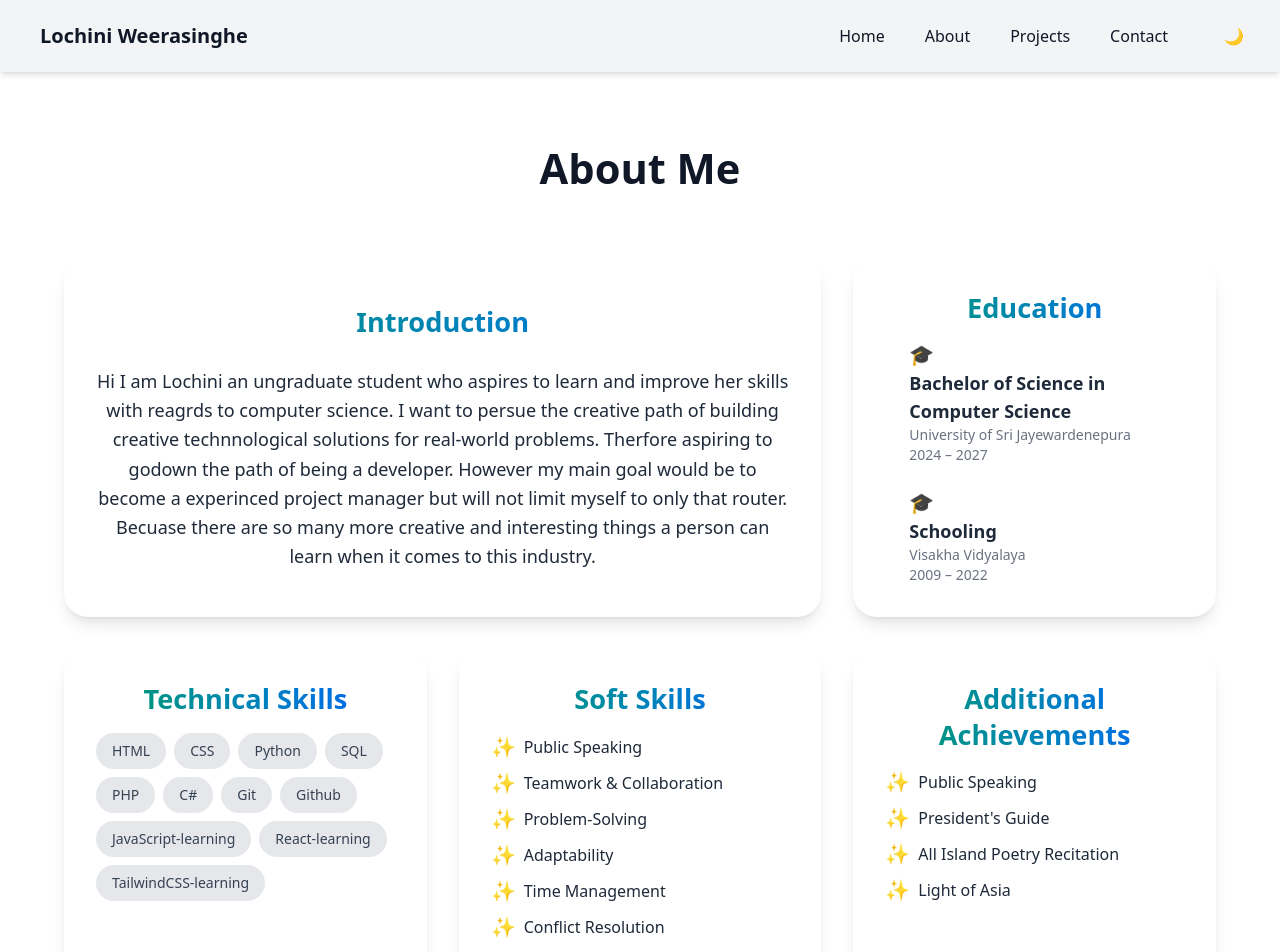
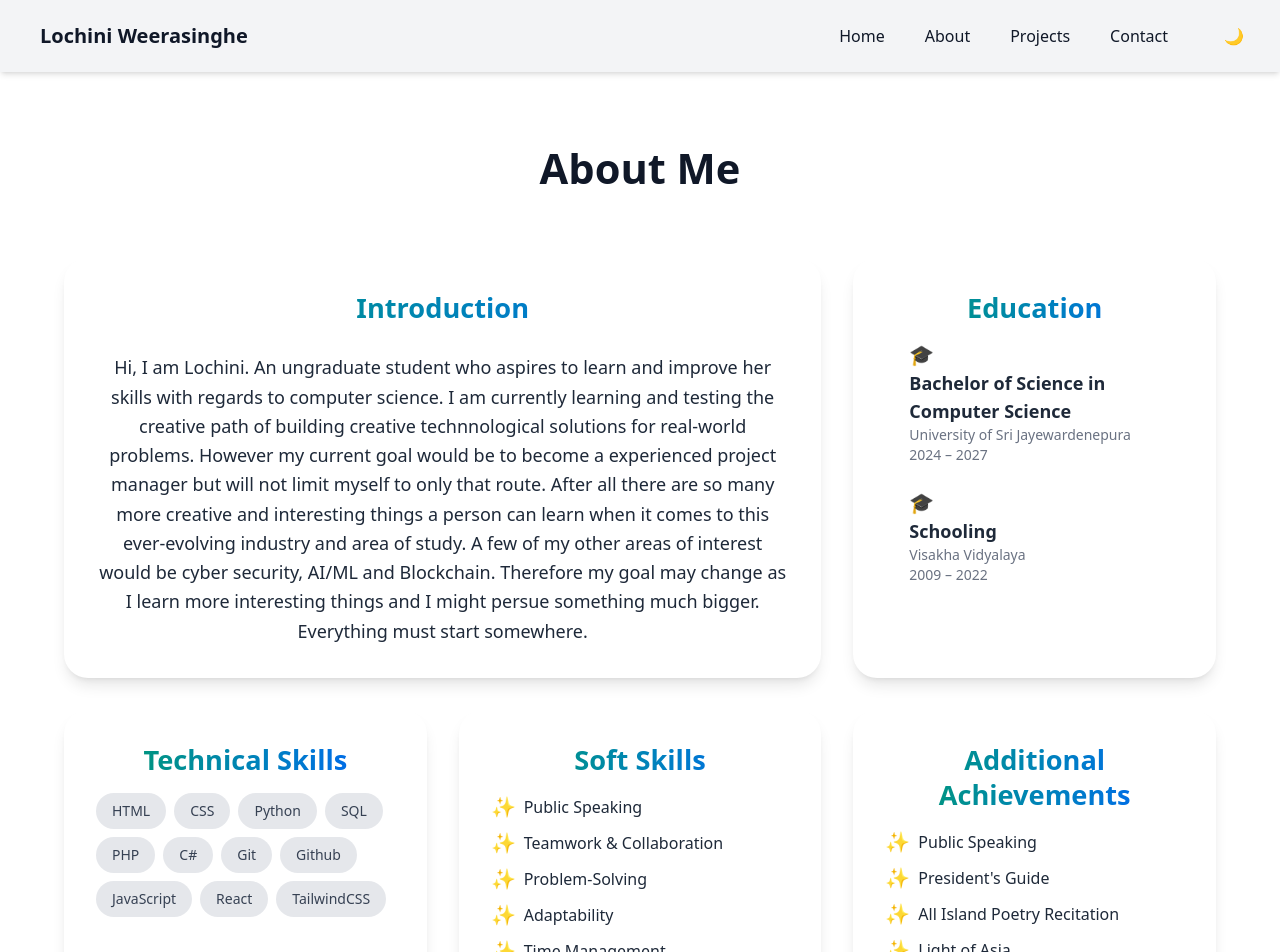
Before and after one commit to ICT-Courses/ict2233-ca-02-Lochini-W, a React (Vite) app in the folder portfolio-react/: page /#/about in a window 1280 px wide. Shown: the top 952 px of the page. Built offline with nearby package versions, Linux system fonts and the light colour scheme.

Commit message:
Minor changes

```diff
--- a/portfolio-react/src/components/ProjectCard.jsx
+++ b/portfolio-react/src/components/ProjectCard.jsx
@@ -47,7 +47,7 @@ export default function ProjectCard({
           ) : (
             <button
               onClick={onDemoClick}
-              className="s1 relative w-full text-center px-6 py-3 bg-gray-400 text-gray-800 font-semibold rounded-full transition-colors duration-200 hover:bg-gray-500 focus:outline-none focus:ring-2 focus:ring-gray-300 focus:ring-offset-2 dark:focus:ring-offset-gray-900"
+              className="relative w-full text-center px-6 py-3 bg-gray-400 text-gray-800 font-semibold rounded-full transition-colors duration-200 hover:bg-gray-500 focus:outline-none focus:ring-2 focus:ring-gray-300 focus:ring-offset-2 dark:focus:ring-offset-gray-900"
             >
               Demo Video
               {showBubble && (
--- a/portfolio-react/src/pages/About.jsx
+++ b/portfolio-react/src/pages/About.jsx
@@ -31,7 +31,7 @@ export default function About() {
     { degree: "Schooling", school: "Visakha Vidyalaya", year: "2009 – 2022" },
   ];
 
-  const techSkills = ["HTML","CSS","Python","SQL","PHP","C#","Git","Github","JavaScript-learning","React-learning","TailwindCSS-learning" ];
+  const techSkills = ["HTML","CSS","Python","SQL","PHP","C#","Git","Github","JavaScript","React","TailwindCSS" ];
 
   const softSkills = ["Public Speaking", "Teamwork & Collaboration", "Problem-Solving", "Adaptability", "Time Management", "Conflict Resolution"];
 
@@ -53,10 +53,14 @@ export default function About() {
             Introduction
           </h2>
           <p className="leading-relaxed text-base sm:text-lg text-center">
-            Hi I am Lochini an ungraduate student who aspires to learn and improve her skills with reagrds to computer science.
-            I want to persue the creative path of building creative technnological solutions for real-world problems.
-            Therfore aspiring to godown the path of being a developer. However my main goal would be to become a experinced project manager but will not limit myself to only that router.
-            Becuase there are so many more creative and interesting things a person can learn when it comes to this industry.
+            Hi, I am Lochini. An ungraduate student who aspires to learn and improve her skills with regards to computer science.
+            I am currently learning and testing the creative path of building creative technnological solutions for real-world problems.
+            However my current goal would be to become a experienced project manager but will not limit myself to only that route.
+            After all there are so many more creative and interesting things a person can learn when it comes to this ever-evolving industry and area of study.
+            A few of my other areas of interest would be cyber security, AI/ML and Blockchain.
+            Therefore my goal may change as I learn more interesting things and I might persue something much bigger.
+            Everything must start somewhere.
+
           </p>
         </section>
 
--- a/portfolio-react/src/pages/Home.jsx
+++ b/portfolio-react/src/pages/Home.jsx
@@ -103,7 +103,7 @@ export default function Home() {
               </div>
               <h3 className="text-xl font-semibold mb-3">Hands-on Project</h3>
               <p className="text-gray-600 dark:text-gray-300 dark-toggle2">
-                Developing projects in web development, design, and programming to practice my skills and explore different technologies
+                Developing, designing, and programming to practice my skills and explore different technologies.
               </p>
             </div>
             <div className="s2 bg-white/50 dark:bg-gray-800/50 backdrop-blur-sm rounded-xl p-6 shadow-lg">
--- a/portfolio-react/src/pages/Projects.jsx
+++ b/portfolio-react/src/pages/Projects.jsx
@@ -48,7 +48,7 @@ export default function Projects() {
       title: "☕ Café Inventory Management App",
       image: cafeappImg,
       description:
-        "Mobile app for café owners to track stock, suppliers, and sales in real time. Built with React Native and Firebase. The Neko and Kopi cafe was using a  manual method to mamage their inventory and therfore me and my group of peers were tasked with creating a mobile application which was efficient and effective and eased the tasks the staff had to do manually when it came to inventory management",
+        "Mobile app for café owners to track stock, suppliers, and sales in real time. Built with React Native and Firebase. The Neko and Kopi cafe was using a  manual method to manage their inventory and therefore me and the members of my group were tasked with creating a mobile application which is efficient and effective and eases the tasks the staff had to do manually when it came to inventory management",
       repo: "https://github.com/GayashiRamanayake/Code4Change.git",
       demo: "https://drive.google.com/file/d/1kH8h_ozwCrH-EpXCgpMvzIY2K8M8FtLJ/view?usp=sharing",
     },
@@ -56,7 +56,7 @@ export default function Projects() {
       title: "🎬 FilmDB — Local Movie Database",
       image: filmdbImg,
       description:
-        "A searchable movie database. Built with React and The Movie DB API. The goal of this web appilcation was to create a database of movies that have slipped the mind of other. Ones that are not mainstream but worth the watch. There is a recomendation form which will allow people to recomend their favourite movies. Would like to further improve it by adding a rating system.",
+        "A searchable movie database. Built with React. The goal of this web application is to create a website that showcases movie recomendations that would slipped the minds of others. Movies that are not mainstream but worth the watch. There is a recomendation form which's purposse is to allow people to recomend their favourite movies. Would like to further improve it by adding a rating system.",
       repo: "https://github.com/ICT-Courses/ict2233-ca-01-Lochini-W.git",
       demo: null,
     },
```
